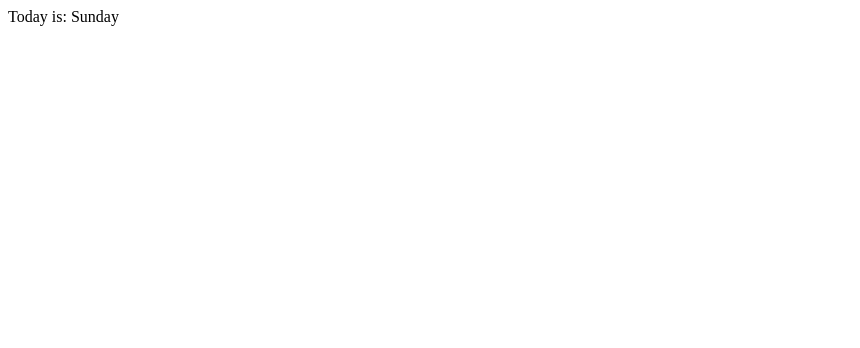
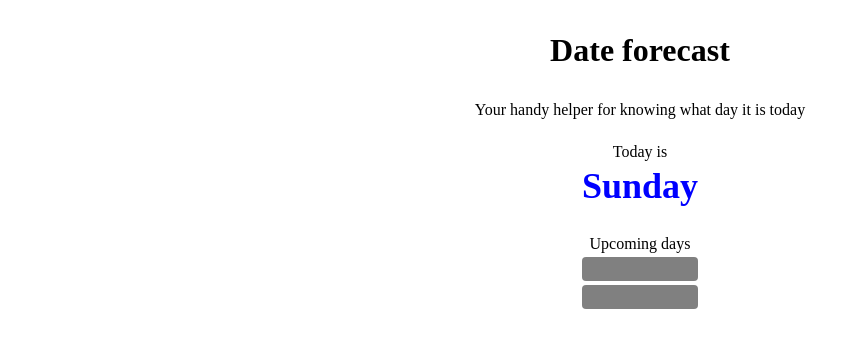
Before and after one commit to justjooshing/day-forecast, a website: page index.html in a window 1280 px wide. Shown: the whole page, without its empty margins (0-860 px from the left). Drawn offline with Linux system fonts and the light colour scheme.

Commit message:
add basic styling, heading, and mock upcoming days

```diff
--- a/index.html
+++ b/index.html
@@ -5,20 +5,22 @@
   <title>Day Forecast</title>
   <meta charset="UTF-8">
   <meta name="viewport" content="width=device-width, initial-scale=1.0">
-  <script defer>
-    document.addEventListener('DOMContentLoaded', () => {
-      const days = ['Sunday', 'Monday', 'Tuesday', 'Wednesday', 'Thursday', 'Friday', 'Saturday']
-      const dayTag = document.getElementById('current-day')
-      const currentDay = new Date()
-
-      dayIndex = currentDay.getDay();
-      dayTag.textContent = days[dayIndex]
-    })
-  </script>
+  <script defer src="script.js"></script>
+  <link rel="stylesheet" href="styles.css">
 </head>
 
 <body>
-  Today is: <span id="current-day" />
+  <main>
+    <h1>Date forecast</h1>
+    <p>Your handy helper for knowing what day it is today</p>
+    <div class="forecast">
+      <p class="day-title">Today is</p>
+      <p id="current-day" />
+      <p class="day-title">Upcoming days</p>
+      <p class="upcoming-days" />
+      <p class="upcoming-days" />
+    </div>
+  </main>
 </body>
 
 </html>
--- /dev/null
+++ b/script.js
@@ -0,0 +1,17 @@
+const days = [
+  "Sunday",
+  "Monday",
+  "Tuesday",
+  "Wednesday",
+  "Thursday",
+  "Friday",
+  "Saturday",
+];
+
+document.addEventListener("DOMContentLoaded", () => {
+  const dayTag = document.getElementById("current-day");
+  const currentDay = new Date();
+
+  dayIndex = currentDay.getDay();
+  dayTag.textContent = days[dayIndex];
+});
--- /dev/null
+++ b/styles.css
@@ -0,0 +1,50 @@
+html,
+body {
+  height: 100%;
+  margin: 0;
+}
+
+p {
+  margin: 0;
+}
+
+main {
+  display: flex;
+  flex: 1;
+  flex-direction: column;
+  align-items: center;
+  height: 100%;
+
+  --font-size-medium: 24px;
+  --font-size-large: 36px;
+}
+
+h1 {
+  margin: 1em 0em;
+}
+
+.forecast {
+  display: flex;
+  flex-direction: column;
+  gap: 4px;
+  margin: 0;
+  align-items: center;
+  justify-content: center;
+}
+
+.day-title {
+  padding-top: 24px;
+}
+
+#current-day {
+  font-size: var(--font-size-large);
+  font-weight: 600;
+  color: blue;
+}
+
+.upcoming-days {
+  background-color: grey;
+  border-radius: 4px;
+  width: 100%;
+  height: var(--font-size-medium);
+}
```
